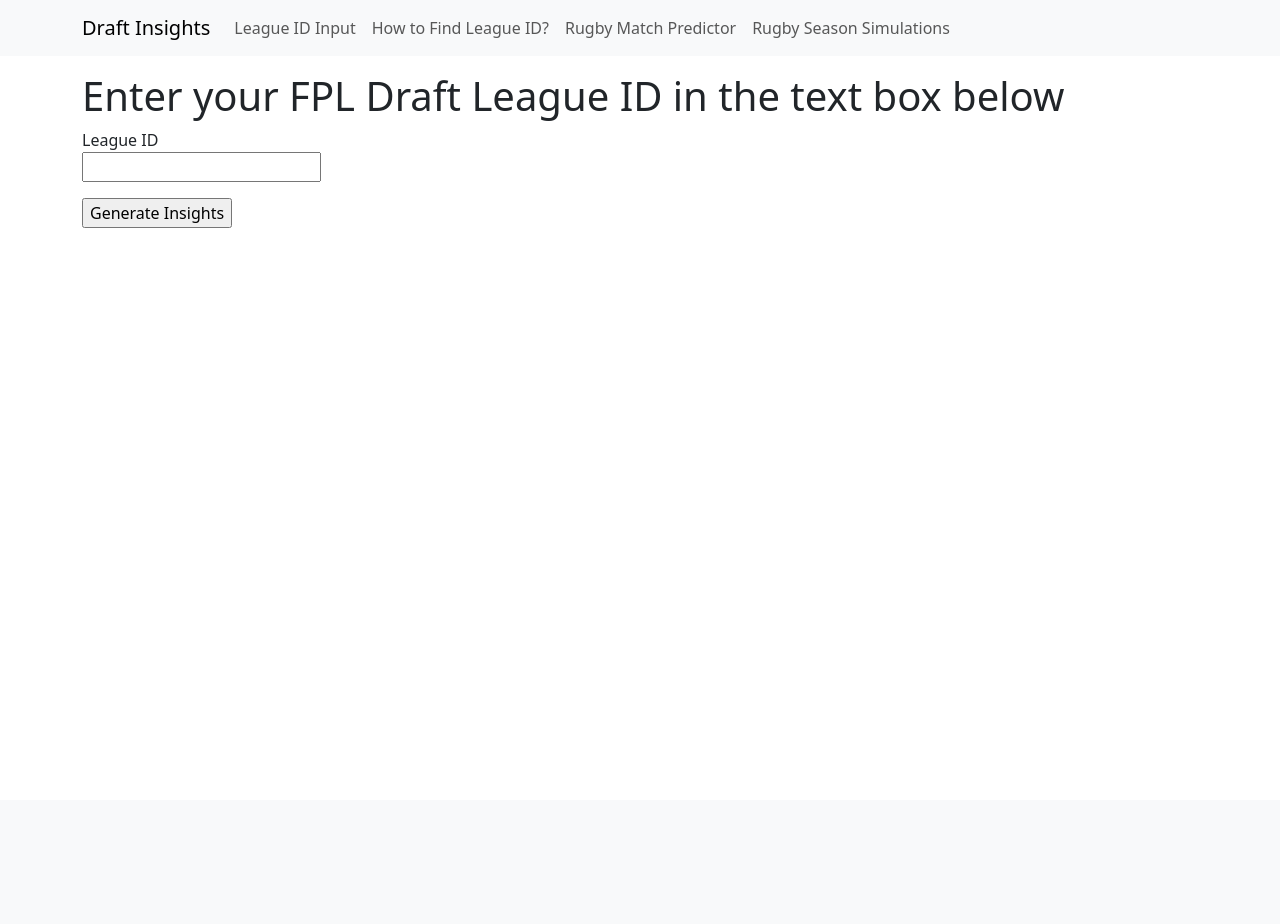
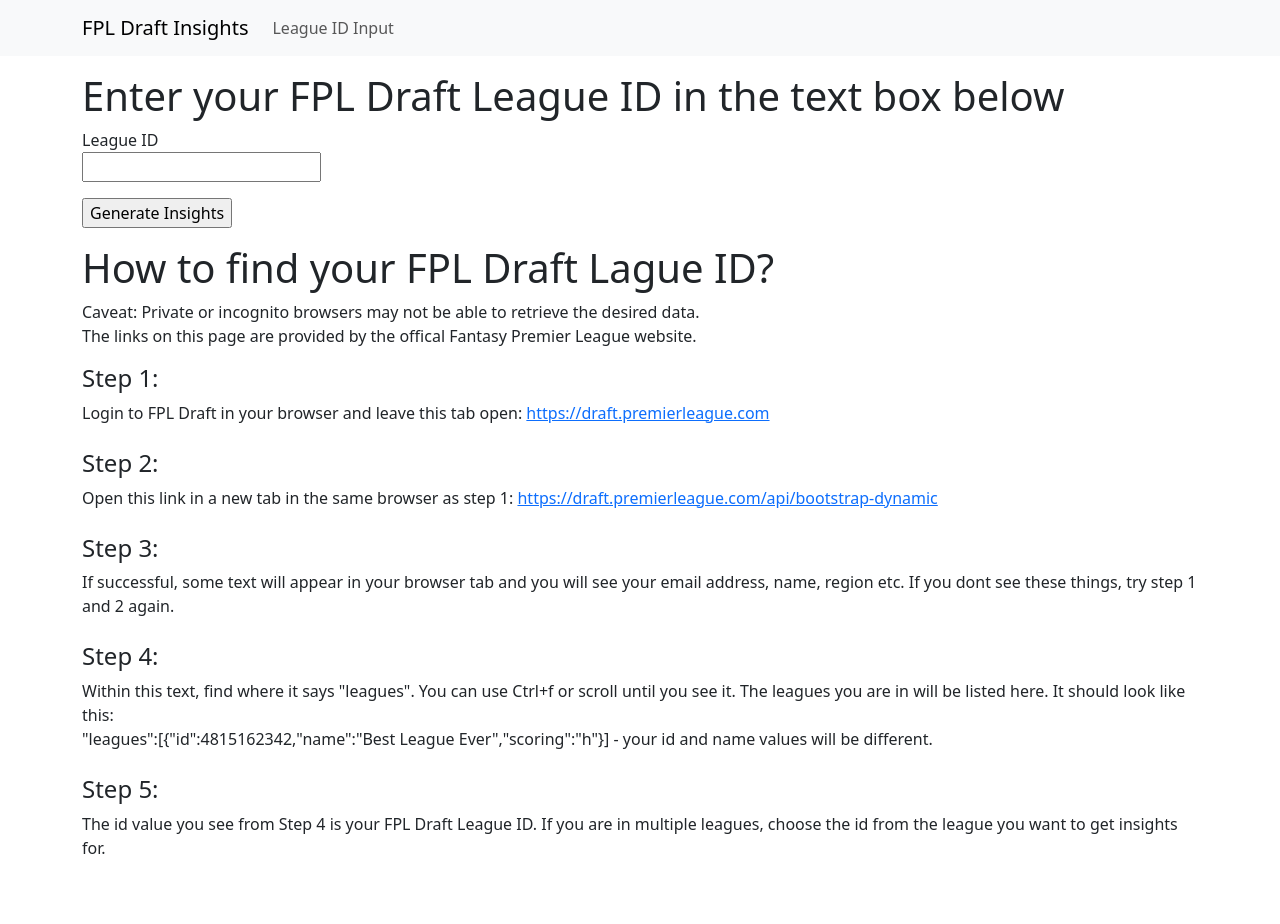
Before and after one commit to benmurphy97/fpldraft-web, a Flask app: page /user_input_league_id in a window 1280 px wide. Before the commit the page ends 228 px from the top, so only its background shows below. Run offline with Flask 3, Linux system fonts and the light colour scheme.

Commit message:
put info on input page

```diff
--- a/app/routes.py
+++ b/app/routes.py
@@ -9,12 +9,7 @@
 @app.route('/')
 @app.route('/index')
 def index():
-    return render_template('find_league_id.html', title='Find league id')
-
-
-@app.route('/find_league_id')
-def find_league_id():
-    return render_template('find_league_id.html', title='Find league id')
+    return render_template('user_input_league_id.html', title='Find league id')
 
 
 @app.route('/user_input_league_id', methods=['GET', 'POST'])
@@ -164,32 +159,26 @@
 
 
 
-@app.route('/rugby_matches')
-def rugby_matches():
+# @app.route('/rugby_matches')
+# def rugby_matches():
 
 
-    # Fixtures with odds
-    # TODO find out what date the matches were on - join on match time, home and away team
-    odds = pd.read_csv("urc_latest_results_odds.csv")
-    odds_row_data=list(odds.values.tolist())
-    odds_col_names = odds.columns.values
+#     # Fixtures with odds
+#     # TODO find out what date the matches were on - join on match time, home and away team
+#     odds = pd.read_csv("urc_latest_results_odds.csv")
+#     odds_row_data=list(odds.values.tolist())
+#     odds_col_names = odds.columns.values
+
+#     # get what the predictions were for the past matches
+
+#     return render_template('rugby_matches.html',
+#                            title='Rugby Matches',
+#                             column_names=odds_col_names,
+#                             row_data=odds_row_data,
+#                             zip=zip)
 
 
-    # get what the predictions were for the past matches
-
-
-
-
-
-
-    return render_template('rugby_matches.html',
-                           title='Rugby Matches',
-                            column_names=odds_col_names,
-                            row_data=odds_row_data,
-                            zip=zip)
-
-
-@app.route('/rugby_season_simulation')
-def rugby_season_simulation():
-    return render_template('rugby_season_simulation.html',
-                           title='Rugby Season Simulation')
+# @app.route('/rugby_season_simulation')
+# def rugby_season_simulation():
+#     return render_template('rugby_season_simulation.html',
+#                            title='Rugby Season Simulation')
--- a/app/templates/base.html
+++ b/app/templates/base.html
@@ -17,7 +17,7 @@
   <body>
     <nav class="navbar navbar-expand-lg bg-body-tertiary">
       <div class="container">
-        <a class="navbar-brand" href="{{ url_for('user_input_league_id') }}">Draft Insights</a>
+        <a class="navbar-brand" href="{{ url_for('user_input_league_id') }}">FPL Draft Insights</a>
         <button class="navbar-toggler" type="button" data-bs-toggle="collapse" data-bs-target="#navbarSupportedContent" aria-controls="navbarSupportedContent" aria-expanded="false" aria-label="Toggle navigation">
           <span class="navbar-toggler-icon"></span>
         </button>
@@ -25,15 +25,6 @@
           <ul class="navbar-nav me-auto mb-2 mb-lg-0">
             <li class="nav-item">
               <a class="nav-link" aria-current="page" href="{{ url_for('user_input_league_id') }}">League ID Input</a>
-            </li>
-            <li class="nav-item">
-              <a class="nav-link" aria-current="page" href="{{ url_for('find_league_id') }}">How to Find League ID?</a>
-            </li>
-            <li class="nav-item">
-              <a class="nav-link" aria-current="page" href="{{ url_for('rugby_matches') }}">Rugby Match Predictor</a>
-            </li>
-            <li class="nav-item">
-              <a class="nav-link" aria-current="page" href="{{ url_for('rugby_season_simulation') }}">Rugby Season Simulations</a>
             </li>
           </ul>
         </div>
--- a/app/templates/user_input_league_id.html
+++ b/app/templates/user_input_league_id.html
@@ -12,4 +12,22 @@
         </p>
         <p>{{ form.submit() }}</p>
     </form>
+    <div>
+        <h1>How to find your FPL Draft Lague ID?</h1>
+        <p>
+            Caveat: Private or incognito browsers may not be able to retrieve the desired data. <br>
+            The links on this page are provided by the offical Fantasy Premier League website.<br>
+
+            <h4>Step 1:</h4>Login to FPL Draft in your browser and leave this tab open: <a href="https://draft.premierleague.com" target="_blank">https://draft.premierleague.com</a>
+            <br><br>
+            <h4>Step 2:</h4> Open this link in a new tab in the same browser as step 1: <a href="https://draft.premierleague.com/api/bootstrap-dynamic" target="_blank">https://draft.premierleague.com/api/bootstrap-dynamic</a>
+            <br><br>
+            <h4>Step 3:</h4> If successful, some text will appear in your browser tab and you will see your email address, name, region etc. If you dont see these things, try step 1 and 2 again.
+            <br><br>
+            <h4>Step 4:</h4> Within this text, find where it says "leagues". You can use Ctrl+f or scroll until you see it.
+            The leagues you are in will be listed here. It should look like this:<br>"leagues":[{"id":4815162342,"name":"Best League Ever","scoring":"h"}] - your id and name values will be different.
+            <br><br>
+            <h4>Step 5:</h4> The id value you see from Step 4 is your FPL Draft League ID. If you are in multiple leagues, choose the id from the league you want to get insights for.
+        </p>
+    </div>
 {% endblock %}
```
